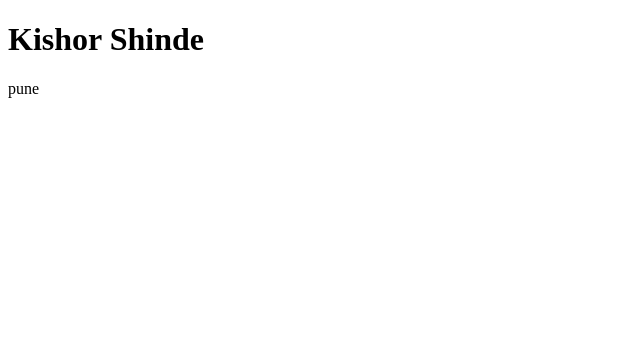
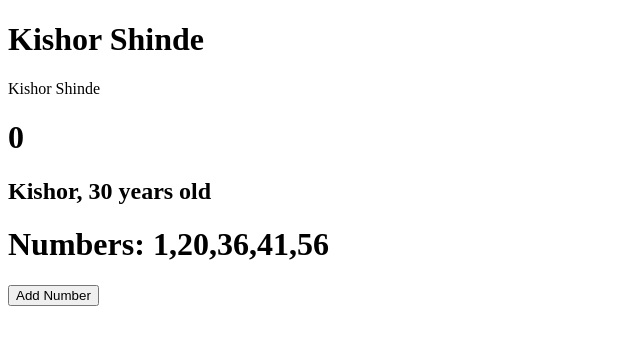
Before and after one commit to kishor-shinde-96/anguler-21-2026, an Angular app: page / in a window 1280 px wide. Shown: the top 344 px of the page, without its empty margins (0-640 px from the left). Built offline with nearby package versions, Linux system fonts and the light colour scheme.

Commit message:
signal with data ty[pe

```diff
--- a/src/app/app.html
+++ b/src/app/app.html
@@ -1,3 +1,14 @@
 <h1>Kishor Shinde</h1>
 
-<p>{{name}}</p>
+<p>{{name()}}</p>
+
+
+<h1>{{count()}}</h1>
+
+
+<h2>{{user().name}}, {{user().age}} years old</h2>
+
+
+<h1>Numbers: {{number()}}</h1>
+
+<button (click)="addNumber()">Add Number</button>
--- a/src/app/app.ts
+++ b/src/app/app.ts
@@ -1,5 +1,11 @@
 import { Component, signal } from '@angular/core';
 import { RouterOutlet } from '@angular/router';
+
+
+interface User {
+  name: string;
+  age: number;
+}
 
 @Component({
   imports: [RouterOutlet],
@@ -9,5 +15,23 @@ import { RouterOutlet } from '@angular/router';
 })
 export class App {
   protected readonly title = signal('anguler-tutorial-2026');
-  name = "pune";
+ // name = "pune";
+
+
+  count = signal<number>(0);
+
+  name = signal<string>('Kishor Shinde');
+
+  number= signal<number[]>([1,20,36,41,56]);
+
+  user = signal<User>({
+    name: 'Kishor',
+    age: 30
+    });
+
+    addNumber() {
+      this.number.update((current) => [...current, 10]);
+    }
+
+
 }
```
